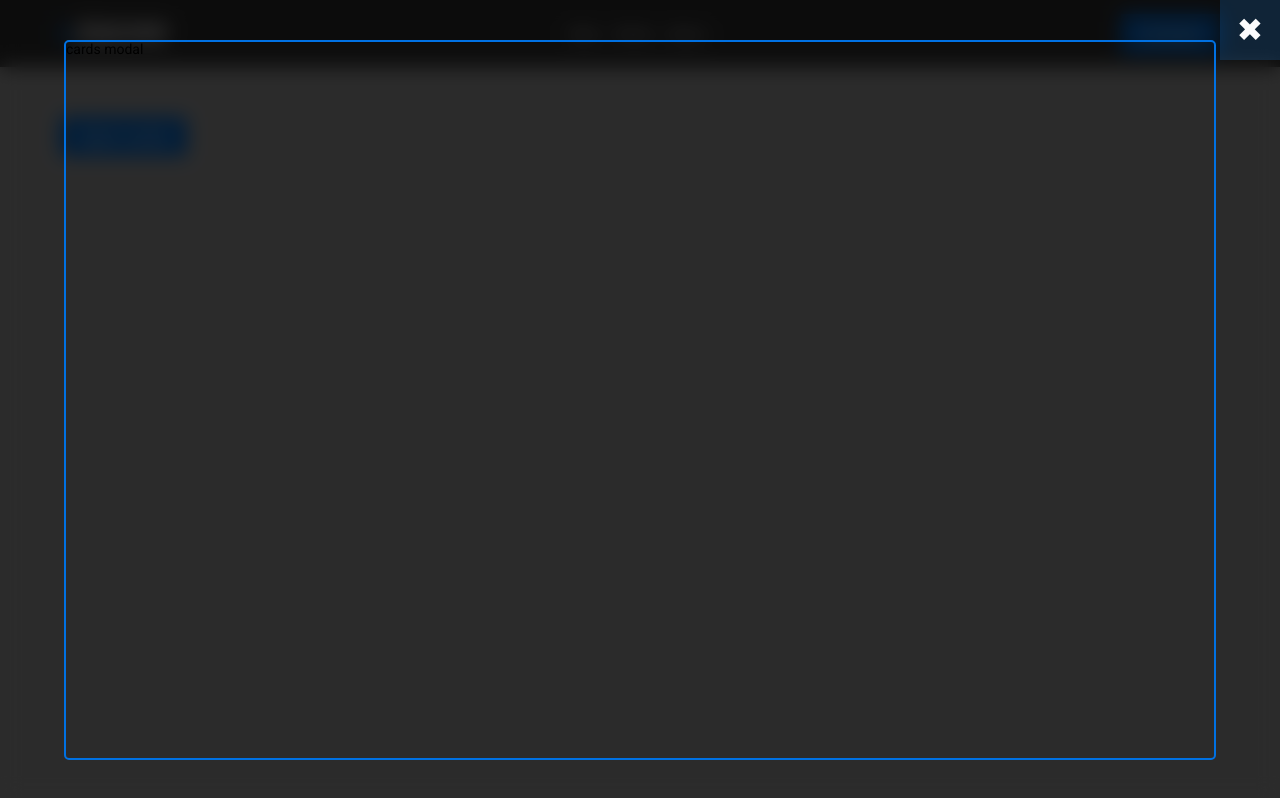
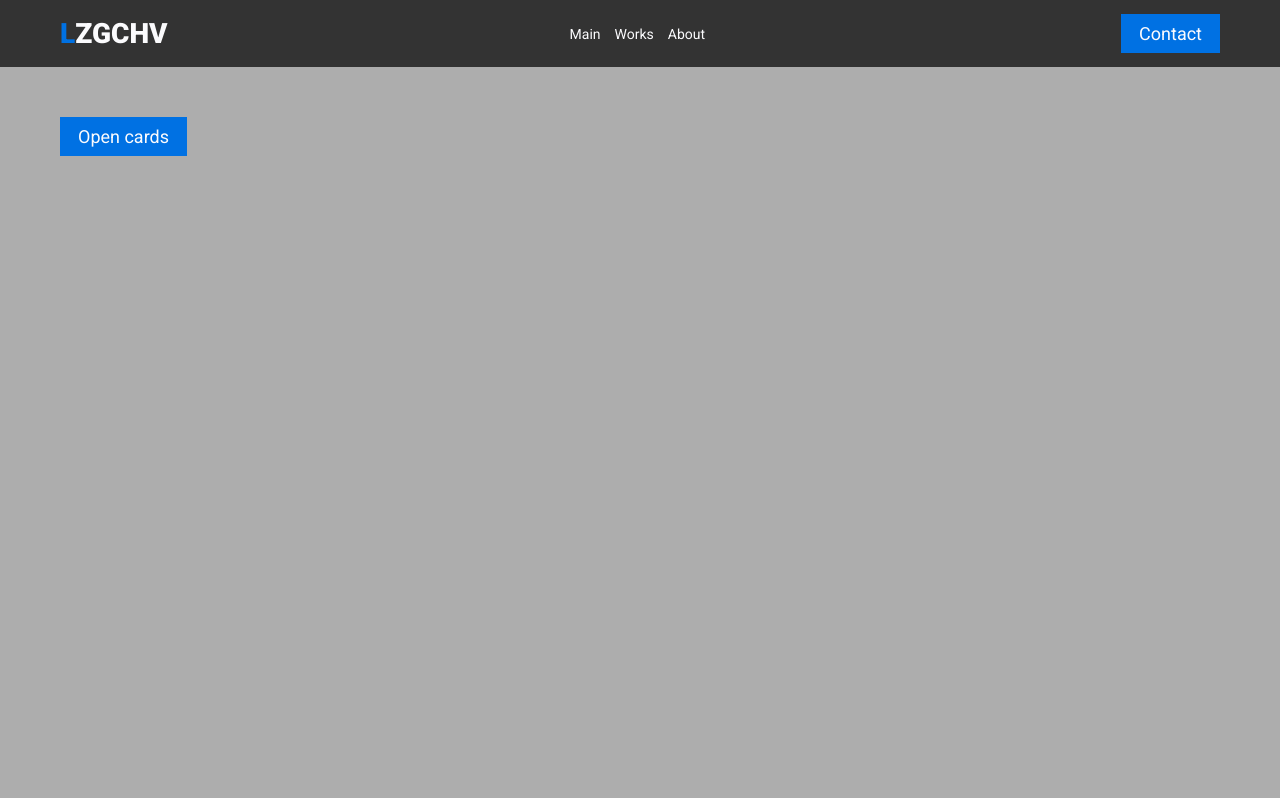
Before and after one commit to valerii-frontend/portfolio-react, a React (Create React App) app: page / in a window 1280 px wide. Built offline with nearby package versions, Linux system fonts and the light colour scheme.

Commit message:
add modal open state

```diff
--- a/src/App.js
+++ b/src/App.js
@@ -4,17 +4,19 @@ import Modal from "./components/Modal/Modal";
 import Container from "./components/Container/Container";
 import Main from "./components/Main/Main";
 import Button from "./components/Button/Button";
+import { useState } from "react";
 
 function App(props) {
+	const [isOpen, setIsOpen] = useState(false);
 	return (
 		<div className='App'>
 			<Header />
 			<Main>
 				<Container>
-					<Button>Open cards</Button>
+					<Button onClick={() => setIsOpen(true)}>Open cards</Button>
 				</Container>
 			</Main>
-			<Modal>cards modal</Modal>
+			{isOpen && <Modal show={setIsOpen}>cards modal</Modal>}
 		</div>
 	);
 }
--- a/src/components/Modal/Modal.jsx
+++ b/src/components/Modal/Modal.jsx
@@ -4,7 +4,9 @@ import styles from "./Modal.module.css";
 export default function Modal(props) {
 	return (
 		<div className={`${styles.modal} ${styles.active}`}>
-			<div className={styles.close}>✖</div>
+			<div className={styles.close} onClick={() => props.show(false)}>
+				✖
+			</div>
 			<div className={styles.body}>{props.children}</div>
 		</div>
 	);
```
